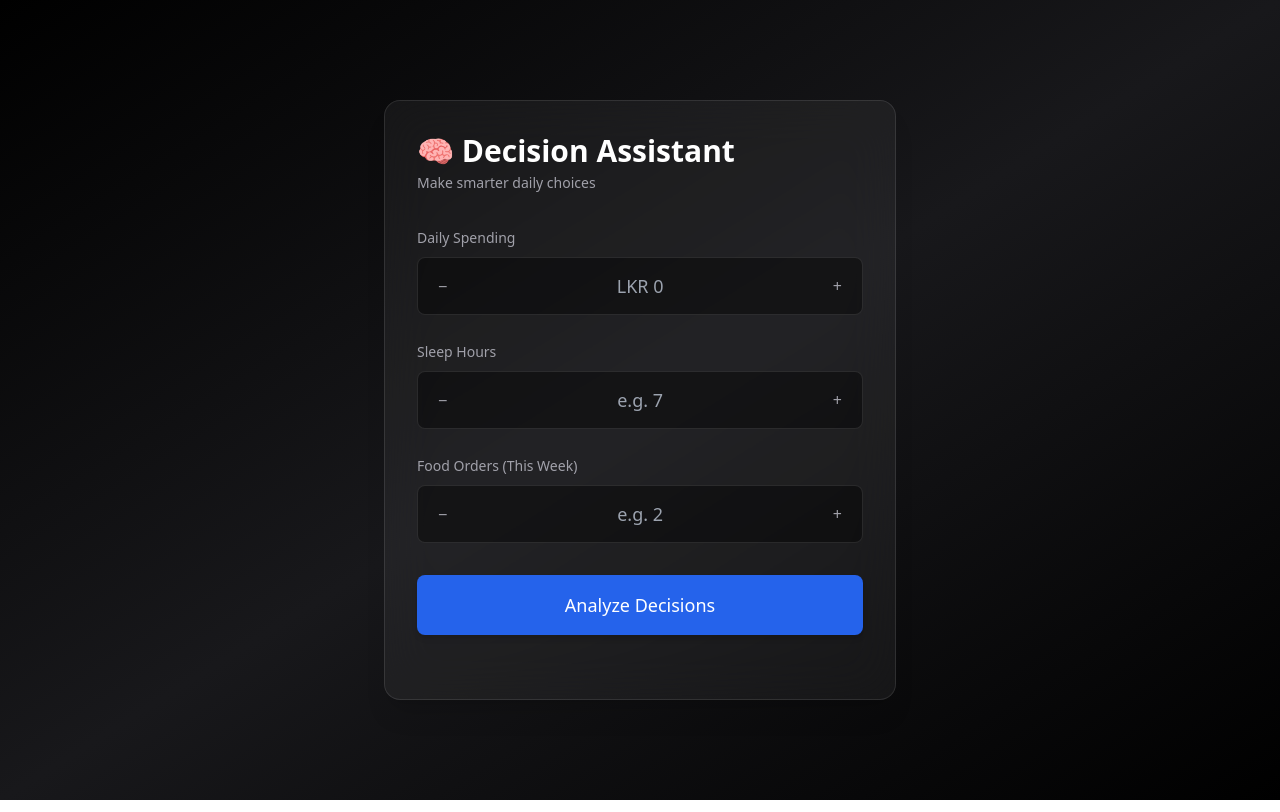
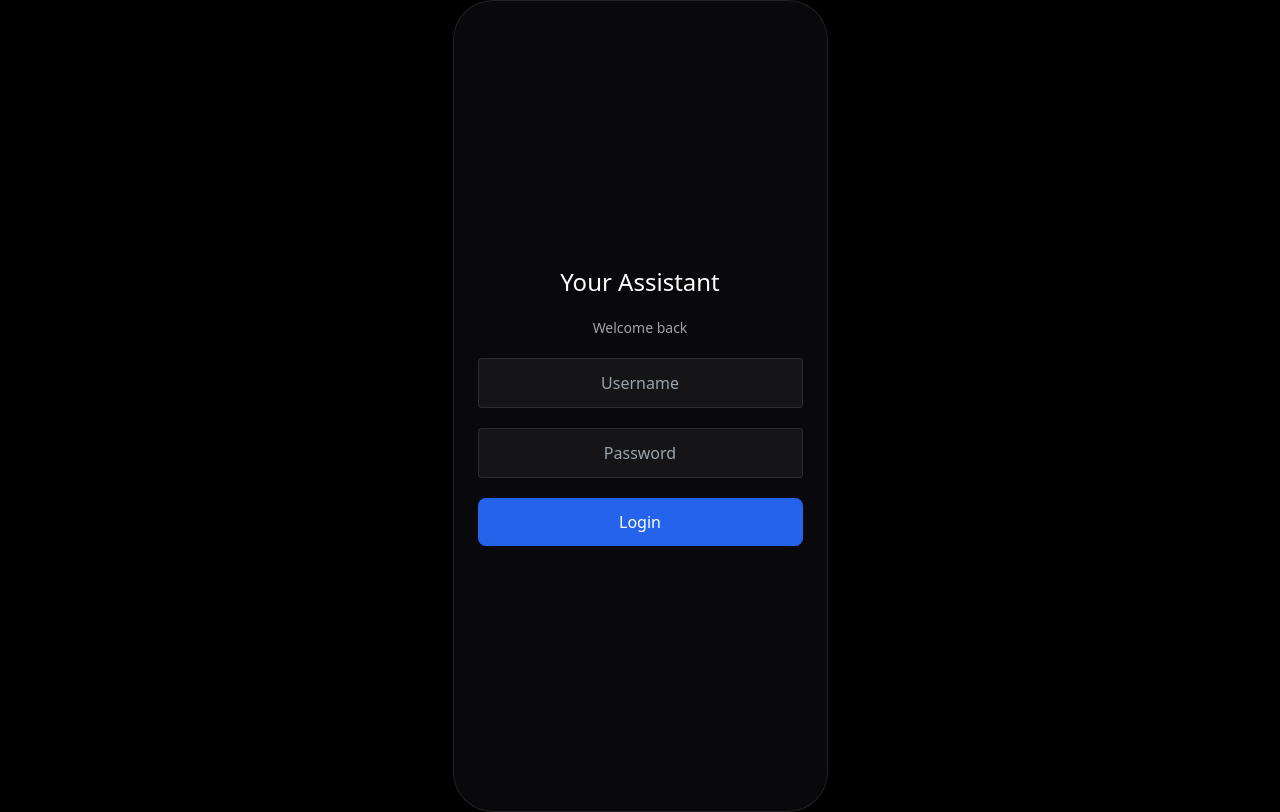
Before and after one commit to LOSSPECTRE/RaysDesicion, a plain HTML site: page index.html in a window 1280 px wide. Drawn offline with nearby package versions, Linux system fonts and the light colour scheme.

Commit message:
Version 1.2

```diff
--- a/index.html
+++ b/index.html
@@ -1,61 +1,135 @@
 <!doctype html>
 <html>
   <head>
-    <title>Decision Assistant</title>
+    <link rel="icon" href="IMAGES/Bold black and white logo.png" />
+    <title>Your Assistant</title>
     <script src="https://cdn.tailwindcss.com"></script>
 
     <style>
-      /* Remove number input arrows */
-      input[type="number"]::-webkit-inner-spin-button,
-      input[type="number"]::-webkit-outer-spin-button {
+      input[type="number"]::-webkit-inner-spin-button {
         -webkit-appearance: none;
-        margin: 0;
+      }
+      input[type="number"] {
+        -moz-appearance: textfield;
       }
 
-      input[type="number"] {
-        -moz-appearance: textfield;
+      @keyframes bounce {
+        0%,
+        80%,
+        100% {
+          transform: scale(0);
+          opacity: 0.3;
+        }
+        40% {
+          transform: scale(1);
+          opacity: 1;
+        }
+      }
+
+      .dot {
+        width: 8px;
+        height: 8px;
+        background: white;
+        border-radius: 50%;
+        display: inline-block;
+        animation: bounce 1.4s infinite ease-in-out;
+      }
+
+      .dot:nth-child(1) {
+        animation-delay: 0s;
+      }
+      .dot:nth-child(2) {
+        animation-delay: 0.2s;
+      }
+      .dot:nth-child(3) {
+        animation-delay: 0.4s;
       }
     </style>
   </head>
 
-  <body
-    class="bg-gradient-to-br from-black via-zinc-900 to-black text-white min-h-screen flex items-center justify-center"
+  <body class="bg-black flex items-center justify-center min-h-screen">
+    <div
+      class="w-[375px] h-[812px] bg-zinc-950 rounded-[40px] border border-white/10 flex flex-col overflow-hidden text-white"
     >
-    <div class="w-full max-w-xl p-8">
-      <!-- Card -->
+      <!-- Splash -->
       <div
-        class="bg-white/5 backdrop-blur-xl border border-white/10 rounded-2xl p-8 shadow-xl"
+        id="splash"
+        class="flex flex-col items-center justify-center h-full space-y-6"
       >
-        <!-- Header -->
-        <h1 class="text-3xl font-semibold mb-1">🧠 Decision Assistant</h1>
-        <p class="text-sm text-zinc-400 mb-8">Make smarter daily choices</p>
+        <h1 class="text-3xl font-semibold">Your Assistant</h1>
 
-        <!-- Inputs -->
-        <div class="space-y-6">
+        <!-- ONLY dots -->
+        <div class="flex space-x-2">
+          <div class="dot"></div>
+          <div class="dot"></div>
+          <div class="dot"></div>
+        </div>
+      </div>
+
+      <!-- Thinking -->
+      <div
+        id="thinking"
+        class="hidden flex flex-col items-center justify-center h-full space-y-4"
+      >
+        <p id="thinkingText" class="text-zinc-400 text-sm"></p>
+        <div class="flex space-x-2">
+          <div class="dot"></div>
+          <div class="dot"></div>
+          <div class="dot"></div>
+        </div>
+      </div>
+
+      <!-- Login -->
+      <div
+        id="login"
+        class="hidden flex flex-col justify-center items-center h-full px-6"
+      >
+        <div class="w-full space-y-5">
+          <h1 class="text-2xl text-center">Your Assistant</h1>
+          <h2 class="text-sm text-zinc-400 text-center">Welcome back</h2>
+
+          <input
+            id="username"
+            placeholder="Username"
+            class="w-full p-3 rounded bg-white/5 border border-white/10 text-center"
+          />
+
+          <input
+            type="password"
+            placeholder="Password"
+            class="w-full p-3 rounded bg-white/5 border border-white/10 text-center"
+          />
+
+          <button onclick="login()" class="w-full bg-blue-600 p-3 rounded-lg">
+            Login
+          </button>
+        </div>
+      </div>
+
+      <!-- Home -->
+      <div id="home" class="hidden flex-1 flex flex-col">
+        <div class="p-4 border-b border-white/10">
+          <h1 class="text-lg">Welcome back</h1>
+        </div>
+
+        <div class="flex-1 p-4 space-y-6 overflow-y-auto">
           <!-- Spending -->
           <div>
-            <label class="text-sm text-zinc-400">Daily Spending</label>
-
-            <div
-              class="flex items-center mt-2 bg-black/40 border border-white/10 rounded-lg overflow-hidden"
-            >
+            <label class="text-xs text-zinc-400">Daily Spending</label>
+            <div class="flex bg-white/5 rounded-xl mt-2">
               <button
                 onclick="changeValue('spending', -100)"
-                class="px-5 py-4 text-zinc-400 hover:bg-white/10 transition"
+                class="px-4 py-3 text-lg"
               >
                 −
               </button>
-
               <input
                 id="spending"
-                type="number"
-                placeholder="LKR 0"
-                class="w-full text-center bg-transparent focus:outline-none text-lg"
+                class="w-full text-center bg-transparent text-lg"
               />
-
               <button
                 onclick="changeValue('spending', 100)"
-                class="px-5 py-4 text-zinc-400 hover:bg-white/10 transition"
+                class="px-4 py-3 text-lg"
               >
                 +
               </button>
@@ -64,28 +138,21 @@
 
           <!-- Sleep -->
           <div>
-            <label class="text-sm text-zinc-400">Sleep Hours</label>
-
-            <div
-              class="flex items-center mt-2 bg-black/40 border border-white/10 rounded-lg overflow-hidden"
-            >
+            <label class="text-xs text-zinc-400">Sleep Hours</label>
+            <div class="flex bg-white/5 rounded-xl mt-2">
               <button
                 onclick="changeValue('sleep', -1)"
-                class="px-5 py-4 text-zinc-400 hover:bg-white/10 transition"
+                class="px-4 py-3 text-lg"
               >
                 −
               </button>
-
               <input
                 id="sleep"
-                type="number"
-                placeholder="e.g. 7"
-                class="w-full text-center bg-transparent focus:outline-none text-lg"
+                class="w-full text-center bg-transparent text-lg"
               />
-
               <button
                 onclick="changeValue('sleep', 1)"
-                class="px-5 py-4 text-zinc-400 hover:bg-white/10 transition"
+                class="px-4 py-3 text-lg"
               >
                 +
               </button>
@@ -94,125 +161,145 @@
 
           <!-- Orders -->
           <div>
-            <label class="text-sm text-zinc-400">Food Orders (This Week)</label>
-
-            <div
-              class="flex items-center mt-2 bg-black/40 border border-white/10 rounded-lg overflow-hidden"
-            >
+            <label class="text-xs text-zinc-400">Food Orders</label>
+            <div class="flex bg-white/5 rounded-xl mt-2">
               <button
                 onclick="changeValue('orders', -1)"
-                class="px-5 py-4 text-zinc-400 hover:bg-white/10 transition"
+                class="px-4 py-3 text-lg"
               >
                 −
               </button>
-
               <input
                 id="orders"
-                type="number"
-                placeholder="e.g. 2"
-                class="w-full text-center bg-transparent focus:outline-none text-lg"
+                class="w-full text-center bg-transparent text-lg"
               />
-
               <button
                 onclick="changeValue('orders', 1)"
-                class="px-5 py-4 text-zinc-400 hover:bg-white/10 transition"
+                class="px-4 py-3 text-lg"
               >
                 +
               </button>
             </div>
           </div>
-        </div>
 
-        <!-- Analyze Button -->
           <button
             onclick="analyze()"
-          class="w-full mt-8 bg-blue-600 hover:bg-blue-500 transition p-4 rounded-lg font-medium shadow-md text-lg"
+            class="w-full bg-blue-600 py-4 rounded-xl text-lg font-medium"
           >
-          Analyze Decisions
+            Analyze
           </button>
 
-        <!-- Results -->
-        <div id="result" class="mt-8 space-y-4 text-sm"></div>
+          <div id="result"></div>
         </div>
       </div>
+    </div>
+    <script>
+      // Screen switching
+      function showScreen(screen) {
+        ["splash", "login", "home", "thinking"].forEach((id) => {
+          document.getElementById(id).classList.add("hidden");
+        });
+        document.getElementById(screen).classList.remove("hidden");
+      }
 
-    <script>
+      /* Splash → Login (with dots visible) */
+      setTimeout(() => {
+        showScreen("login");
+      }, 3000);
+
+      /* LOGIN FLOW */
+      function login() {
+        const text = document.getElementById("thinkingText");
+
+        text.innerText = "Logging in...";
+        showScreen("thinking");
+
+        setTimeout(() => {
+          text.innerText = "Successfully logged in";
+
+          setTimeout(() => {
+            showScreen("home");
+          }, 1500);
+        }, 3000);
+      }
+
+      /* INPUT CONTROL */
       function changeValue(id, amount) {
         const input = document.getElementById(id);
         let value = parseFloat(input.value) || 0;
 
         value += amount;
-
         if (value < 0) value = 0;
 
         input.value = value;
       }
 
+      /* ANALYZE (FIXED PROPERLY) */
       function analyze() {
+        const resultDiv = document.getElementById("result");
+
+        // Thinking state with dots
+        resultDiv.innerHTML = `
+    <div class="p-4 rounded-xl bg-white/5 text-center space-y-3">
+      <p class="text-zinc-400">Thinking...</p>
+      <div class="flex justify-center space-x-2">
+        <div class="dot"></div>
+        <div class="dot"></div>
+        <div class="dot"></div>
+      </div>
+    </div>
+  `;
+
+        setTimeout(() => {
           const spending =
             parseFloat(document.getElementById("spending").value) || 0;
           const sleep = parseFloat(document.getElementById("sleep").value) || 0;
           const orders = parseInt(document.getElementById("orders").value) || 0;
 
-        localStorage.setItem("spending", spending);
-        localStorage.setItem("sleep", sleep);
-        localStorage.setItem("orders", orders);
-
           const messages = [];
 
           if (spending > 5000) {
-          messages.push({
-            text: "You’ve spent a lot today. Slow down.",
-            type: "warn",
-          });
+            messages.push(
+              "⚠️ You've been spending quite a bit today. You might want to slow down.",
+            );
+          } else {
+            messages.push("💰 Your spending looks under control.");
           }
 
           if (sleep < 6) {
-          messages.push({
-            text: "Low sleep detected. Prioritize rest tonight.",
-            type: "warn",
-          });
+            messages.push(
+              "😴 Your sleep is low. That could affect your decisions.",
+            );
+          } else {
+            messages.push("🌙 Your sleep is in a healthy range.");
           }
 
           if (orders > 3) {
-          messages.push({
-            text: "Too many food orders this week. Try cooking.",
-            type: "warn",
-          });
+            messages.push(
+              "🍔 You’ve been ordering food frequently. Cooking could help balance things.",
+            );
+          } else {
+            messages.push("🥗 Your food habits look balanced.");
           }
 
-        if (messages.length === 0) {
-          messages.push({
-            text: "You’re doing great. Keep it up.",
-            type: "good",
-          });
+          // ✅ ONE CLEAN BOX
+          resultDiv.innerHTML = `
+      <div class="bg-white/5 rounded-xl p-4 space-y-3">
+
+        ${messages
+          .map(
+            (m, index) => `
+          <div class="pb-2 ${index !== messages.length - 1 ? "border-b border-white/10" : ""}">
+            ${m}
+          </div>
+        `,
+          )
+          .join("")}
+
+      </div>
+    `;
+        }, 4000);
       }
-
-        const resultDiv = document.getElementById("result");
-        resultDiv.innerHTML = "";
-
-        messages.forEach((msg) => {
-          const div = document.createElement("div");
-
-          div.className = `
-      p-4 rounded-lg border
-      ${msg.type === "warn" ? "bg-yellow-500/10 border-yellow-500/20 text-yellow-300" : ""}
-      ${msg.type === "good" ? "bg-green-500/10 border-green-500/20 text-green-300" : ""}
-    `;
-
-          div.textContent = msg.text;
-          resultDiv.appendChild(div);
-        });
-      }
-
-      window.onload = () => {
-        document.getElementById("spending").value =
-          localStorage.getItem("spending") || "";
-        document.getElementById("sleep").value =
-          localStorage.getItem("sleep") || "";
-        document.getElementById("orders").value =
-          localStorage.getItem("orders") || "";
-      };
     </script>
   </body>
 </html>
```
Also changed, not shown: IMAGES/Bold black and white logo.png (added). Lines whose indentation alone changed are shown as unchanged.
